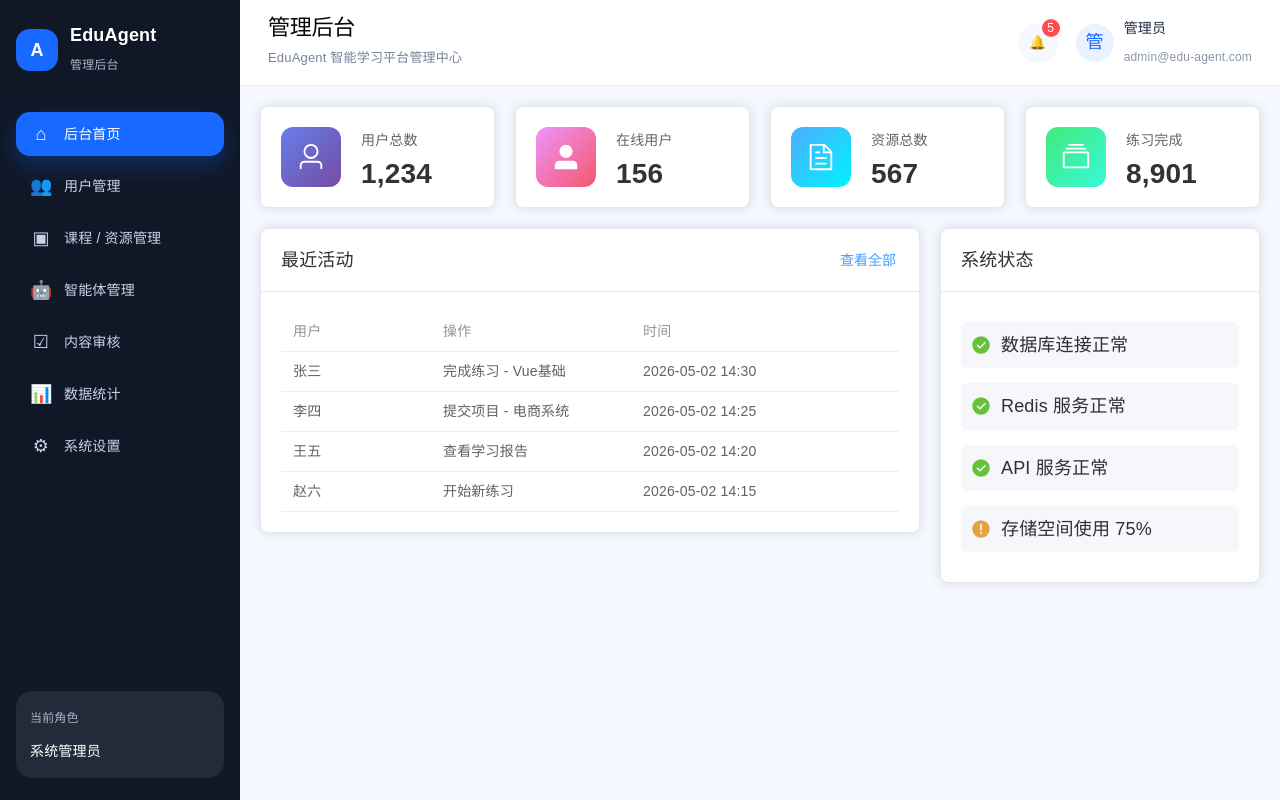
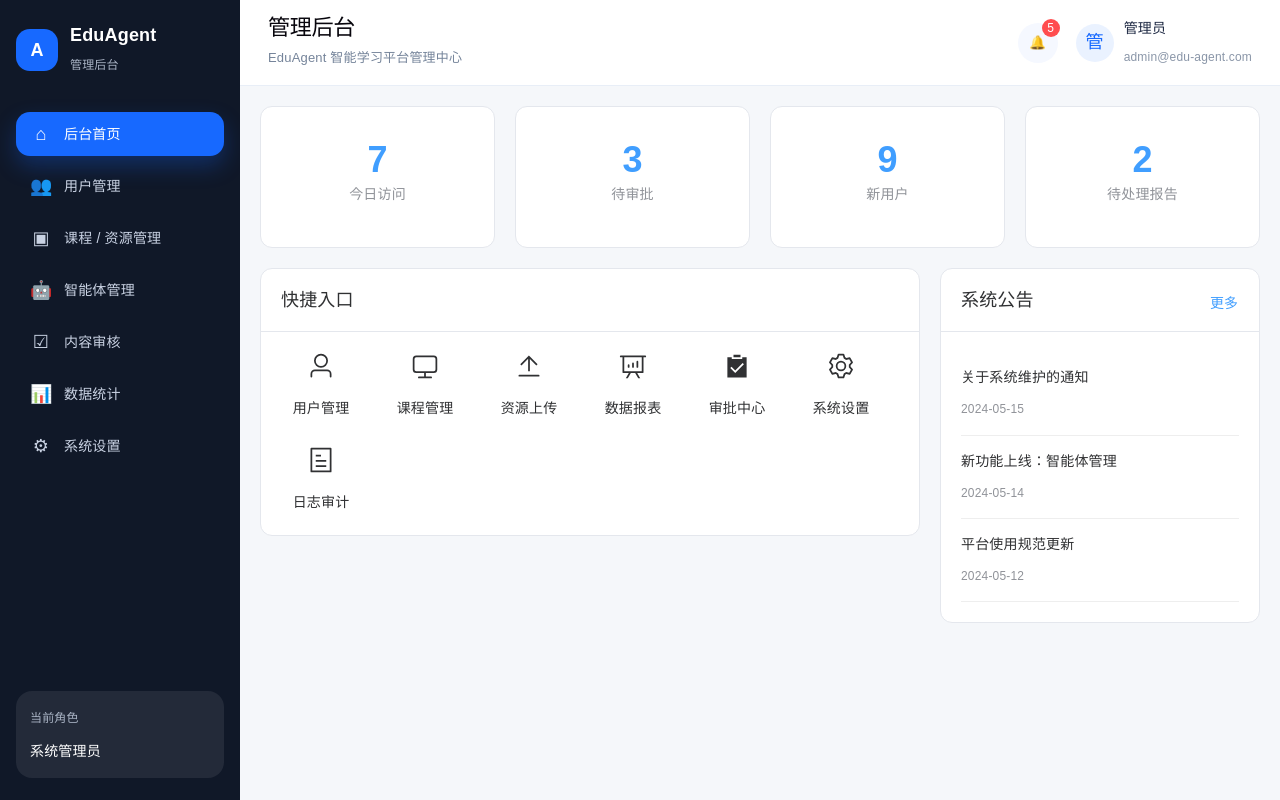
Before and after one commit to boy6666/school_ai_system, a Vue app in the folder edu-agent-web/: page /admin/dashboard in a window 1280 px wide. Built offline with nearby package versions, Linux system fonts and the light colour scheme; sample sign-in values are in the browser's storage.

Commit message:
feat: 从 cjctest 分支同步 admin/Dashboard.vue

```diff
--- a/edu-agent-web/src/views/admin/Dashboard.vue
+++ b/edu-agent-web/src/views/admin/Dashboard.vue
@@ -1,99 +1,62 @@
 <template>
   <div class="admin-dashboard">
+    <!-- 统计卡片 7 3 9 2（示例数据） -->
     <el-row :gutter="20" class="stats-row">
       <el-col :span="6">
-        <el-card class="stat-card">
-          <div class="stat-item">
-            <div class="stat-icon users">
-              <el-icon><User /></el-icon>
-            </div>
-            <div class="stat-content">
-              <div class="stat-label">用户总数</div>
-              <div class="stat-value">1,234</div>
-            </div>
+        <el-card shadow="hover" class="stat-card">
+          <div class="stat-content">
+            <div class="stat-number">7</div>
+            <div class="stat-title">今日访问</div>
           </div>
         </el-card>
       </el-col>
       <el-col :span="6">
-        <el-card class="stat-card">
-          <div class="stat-item">
-            <div class="stat-icon online">
-              <el-icon><UserFilled /></el-icon>
-            </div>
-            <div class="stat-content">
-              <div class="stat-label">在线用户</div>
-              <div class="stat-value">156</div>
-            </div>
+        <el-card shadow="hover" class="stat-card">
+          <div class="stat-content">
+            <div class="stat-number">3</div>
+            <div class="stat-title">待审批</div>
           </div>
         </el-card>
       </el-col>
       <el-col :span="6">
-        <el-card class="stat-card">
-          <div class="stat-item">
-            <div class="stat-icon resources">
-              <el-icon><Document /></el-icon>
-            </div>
-            <div class="stat-content">
-              <div class="stat-label">资源总数</div>
-              <div class="stat-value">567</div>
-            </div>
+        <el-card shadow="hover" class="stat-card">
+          <div class="stat-content">
+            <div class="stat-number">9</div>
+            <div class="stat-title">新用户</div>
           </div>
         </el-card>
       </el-col>
       <el-col :span="6">
-        <el-card class="stat-card">
-          <div class="stat-item">
-            <div class="stat-icon exercises">
-              <el-icon><Files /></el-icon>
-            </div>
-            <div class="stat-content">
-              <div class="stat-label">练习完成</div>
-              <div class="stat-value">8,901</div>
-            </div>
+        <el-card shadow="hover" class="stat-card">
+          <div class="stat-content">
+            <div class="stat-number">2</div>
+            <div class="stat-title">待处理报告</div>
           </div>
         </el-card>
       </el-col>
     </el-row>
 
-    <el-row :gutter="20" class="content-row">
+    <el-row :gutter="20">
+      <!-- 快捷入口 -->
       <el-col :span="16">
-        <el-card class="content-card">
-          <template #header>
-            <div class="card-header">
-              <span>最近活动</span>
-              <el-button link type="primary">查看全部</el-button>
+        <el-card shadow="never" class="quick-card">
+          <template #header><span>快捷入口</span></template>
+          <div class="quick-links">
+            <div v-for="item in quickLinks" :key="item.name" class="quick-item" @click="goTo(item.path)">
+              <el-icon :size="28"><component :is="item.icon" /></el-icon>
+              <span>{{ item.name }}</span>
             </div>
-          </template>
-          <el-table :data="recentActivities" style="width: 100%">
-            <el-table-column prop="user" label="用户" width="150" />
-            <el-table-column prop="action" label="操作" width="200" />
-            <el-table-column prop="time" label="时间" />
-          </el-table>
+          </div>
         </el-card>
       </el-col>
+      <!-- 系统公告 -->
       <el-col :span="8">
-        <el-card class="content-card">
-          <template #header>
-            <div class="card-header">
-              <span>系统状态</span>
-            </div>
-          </template>
-          <div class="system-status">
-            <div class="status-item">
-              <el-icon class="success"><SuccessFilled /></el-icon>
-              <span>数据库连接正常</span>
-            </div>
-            <div class="status-item">
-              <el-icon class="success"><SuccessFilled /></el-icon>
-              <span>Redis 服务正常</span>
-            </div>
-            <div class="status-item">
-              <el-icon class="success"><SuccessFilled /></el-icon>
-              <span>API 服务正常</span>
-            </div>
-            <div class="status-item">
-              <el-icon class="warning"><WarningFilled /></el-icon>
-              <span>存储空间使用 75%</span>
+        <el-card shadow="never" class="notice-card">
+          <template #header><span>系统公告</span><el-button type="text" style="float: right">更多</el-button></template>
+          <div class="notice-list">
+            <div v-for="notice in notices" :key="notice.id" class="notice-item">
+              <div class="notice-title">{{ notice.title }}</div>
+              <div class="notice-time">{{ notice.time }}</div>
             </div>
           </div>
         </el-card>
@@ -103,124 +66,43 @@
 </template>
 
 <script setup lang="ts">
-import { ref } from 'vue'
-import { User, UserFilled, Document, Files, SuccessFilled, WarningFilled } from '@element-plus/icons-vue'
+import { useRouter } from 'vue-router'
+import {
+  User, Monitor, Upload, DataAnalysis, Checked, Setting, Tickets
+} from '@element-plus/icons-vue'
 
-const recentActivities = ref([
-  { user: '张三', action: '完成练习 - Vue基础', time: '2026-05-02 14:30' },
-  { user: '李四', action: '提交项目 - 电商系统', time: '2026-05-02 14:25' },
-  { user: '王五', action: '查看学习报告', time: '2026-05-02 14:20' },
-  { user: '赵六', action: '开始新练习', time: '2026-05-02 14:15' }
-])
+const router = useRouter()
+const quickLinks = [
+  { name: '用户管理', path: '/admin/users', icon: 'User' },
+  { name: '课程管理', path: '/admin/courses', icon: 'Monitor' },
+  { name: '资源上传', path: '/admin/resources', icon: 'Upload' },
+  { name: '数据报表', path: '/admin/data-report', icon: 'DataAnalysis' },
+  { name: '审批中心', path: '/admin/approvals', icon: 'Checked' },
+  { name: '系统设置', path: '/admin/settings', icon: 'Setting' },
+  { name: '日志审计', path: '/admin/logs', icon: 'Tickets' }
+]
+const notices = [
+  { id: 1, title: '关于系统维护的通知', time: '2024-05-15' },
+  { id: 2, title: '新功能上线：智能体管理', time: '2024-05-14' },
+  { id: 3, title: '平台使用规范更新', time: '2024-05-12' }
+]
+const goTo = (path: string) => router.push(path)
 </script>
 
 <style scoped>
-.admin-dashboard {
-  padding: 20px;
-}
-
-.stats-row {
-  margin-bottom: 20px;
-}
-
-.stat-card {
-  border-radius: 8px;
-  transition: transform 0.3s;
-}
-
-.stat-card:hover {
-  transform: translateY(-5px);
-  box-shadow: 0 4px 12px rgba(0, 0, 0, 0.15);
-}
-
-.stat-item {
-  display: flex;
-  align-items: center;
-  gap: 20px;
-}
-
-.stat-icon {
-  width: 60px;
-  height: 60px;
-  border-radius: 12px;
-  display: flex;
-  align-items: center;
-  justify-content: center;
-  font-size: 30px;
-  color: #fff;
-}
-
-.stat-icon.users {
-  background: linear-gradient(135deg, #667eea 0%, #764ba2 100%);
-}
-
-.stat-icon.online {
-  background: linear-gradient(135deg, #f093fb 0%, #f5576c 100%);
-}
-
-.stat-icon.resources {
-  background: linear-gradient(135deg, #4facfe 0%, #00f2fe 100%);
-}
-
-.stat-icon.exercises {
-  background: linear-gradient(135deg, #43e97b 0%, #38f9d7 100%);
-}
-
-.stat-content {
-  flex: 1;
-}
-
-.stat-label {
-  font-size: 14px;
-  color: #666;
-  margin-bottom: 8px;
-}
-
-.stat-value {
-  font-size: 28px;
-  font-weight: bold;
-  color: #333;
-}
-
-.content-row {
-  margin-top: 20px;
-}
-
-.content-card {
-  border-radius: 8px;
-}
-
-.card-header {
-  display: flex;
-  justify-content: space-between;
-  align-items: center;
-}
-
-.system-status {
-  padding: 10px 0;
-}
-
-.status-item {
-  display: flex;
-  align-items: center;
-  gap: 10px;
-  margin-bottom: 15px;
-  padding: 10px;
-  background: #f5f7fa;
-  border-radius: 6px;
-}
-
-.status-item:last-child {
-  margin-bottom: 0;
-}
-
-.status-item .success {
-  color: #67c23a;
-  font-size: 20px;
-}
-
-.status-item .warning {
-  color: #e6a23c;
-  font-size: 20px;
-}
+.admin-dashboard { padding: 20px; background-color: #f5f7fa; min-height: 100vh; }
+.stats-row { margin-bottom: 20px; }
+.stat-card { border-radius: 12px; text-align: center; padding: 20px 0; }
+.stat-number { font-size: 36px; font-weight: bold; color: #409eff; }
+.stat-title { font-size: 14px; color: #909399; margin-top: 8px; }
+.quick-card, .notice-card { border-radius: 12px; }
+.quick-links { display: flex; flex-wrap: wrap; gap: 24px; }
+.quick-item { width: 80px; text-align: center; cursor: pointer; transition: transform 0.2s; }
+.quick-item:hover { transform: translateY(-4px); }
+.quick-item span { display: block; margin-top: 8px; font-size: 14px; }
+.notice-list { max-height: 300px; overflow-y: auto; }
+.notice-item { padding: 12px 0; border-bottom: 1px solid #eee; cursor: pointer; }
+.notice-item:hover { background: #f5f7fa; }
+.notice-title { font-size: 14px; margin-bottom: 6px; }
+.notice-time { font-size: 12px; color: #909399; }
 </style>
```
